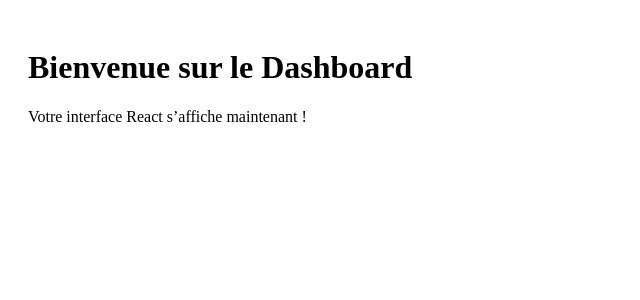
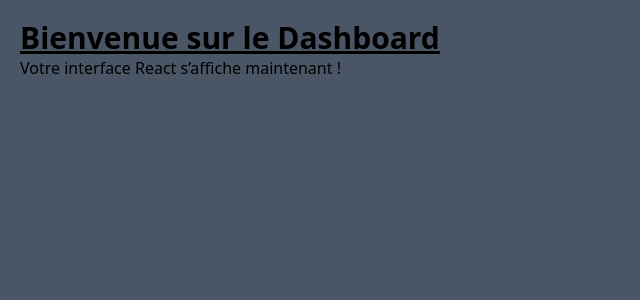
Before and after one commit to Wysper68/fuellife-next, a Next.js app: page /dashboard in a window 1280 px wide. Shown: the top 300 px of the page, without its empty margins (0-640 px from the left). Built offline with nearby package versions, Linux system fonts and the light colour scheme.

Commit message:
feat: install and configure tailwind and postcss

```diff
--- a/package.json
+++ b/package.json
@@ -10,16 +10,17 @@
   "dependencies": {
     "@prisma/client": "^6.7.0",
     "next": "15.3.1",
+    "postcss": "^8.5.3",
     "prisma": "^6.7.0"
   },
   "devDependencies": {
     "@eslint/eslintrc": "^3",
-    "@tailwindcss/postcss": "^4",
+    "@tailwindcss/postcss": "^4.1.5",
     "@types/node": "^20",
     "@types/react": "^19",
     "eslint": "^9",
     "eslint-config-next": "15.3.1",
-    "tailwindcss": "^4",
+    "tailwindcss": "^4.1.5",
     "typescript": "^5"
   }
 }
--- /dev/null
+++ b/postcss.config.mjs
@@ -0,0 +1,6 @@
+const config = {
+    plugins: {
+        "@tailwindcss/postcss": {},
+    },
+};
+export default config;
--- a/src/app/dashboard/page.tsx
+++ b/src/app/dashboard/page.tsx
@@ -1,8 +1,7 @@
-// src/app/dashboard/page.tsx
 export default function DashboardPage() {
     return (
         <div style={{ padding: 20 }}>
-            <h1>Bienvenue sur le Dashboard</h1>
+            <h1 className="text-3xl text-red font-bold underline">Bienvenue sur le Dashboard</h1>
             <p>Votre interface React s’affiche maintenant !</p>
         </div>
     );
--- /dev/null
+++ b/src/app/globals.css
@@ -0,0 +1 @@
+@import "tailwindcss";
--- a/src/app/layout.tsx
+++ b/src/app/layout.tsx
@@ -1,3 +1,5 @@
+import './globals.css'
+
 export const metadata = {
   title: 'Next.js',
   description: 'Generated by Next.js',
@@ -10,7 +12,7 @@ export default function RootLayout({
 }) {
   return (
     <html lang="en">
-      <body>{children}</body>
+      <body className="bg-gray-600">{children}</body>
     </html>
   )
 }
--- a/src/app/page.tsx
+++ b/src/app/page.tsx
@@ -1,5 +1,4 @@
-// src/app/page.tsx
-'use client'; // nécessaire si vous utilisez useRouter()
+'use client';
 
 import { useEffect } from 'react';
 import { useRouter } from 'next/navigation';
```
Also changed, not shown: 1 other file (tests, documents, lock files or other folders).
